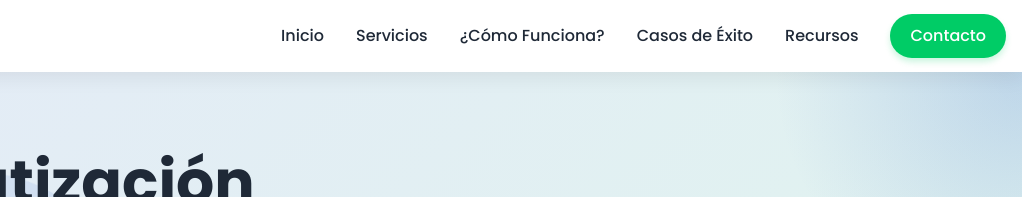
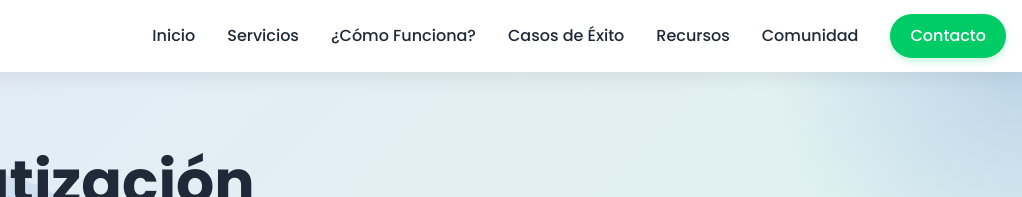
Before and after one commit to LAlejandroAvalos/AguaVivaPureza, a plain HTML site: page index.html in a window 1280 px wide. Shown: the top 197 px of the page, 258-1280 px from the left. Drawn offline with nearby package versions, Linux system fonts and the light colour scheme.

Commit message:
Actualización del menú móvil y mejoras ales

```diff
--- a/index.html
+++ b/index.html
@@ -580,6 +580,7 @@
                     <a href="#funcionamiento" class="text-gray-800 hover:text-green-600 transition font-medium">¿Cómo Funciona?</a>
                     <a href="#casos" class="text-gray-800 hover:text-green-600 transition font-medium">Casos de Éxito</a>
                     <a href="#blog" class="text-gray-800 hover:text-green-600 transition font-medium">Recursos</a>
+                    <a href="#comunidad" class="text-gray-800 hover:text-green-600 transition font-medium">Comunidad</a>
                     <a href="#contacto" class="btn-primary px-5 py-2.5 rounded-full font-medium">Contacto</a>
                 </div>
                 <div class="md:hidden">
@@ -601,6 +602,7 @@
         <a href="#funcionamiento" class="text-2xl font-medium text-gray-800 hover:text-green-600 transition mobile-menu-link">¿Cómo Funciona?</a>
         <a href="#casos" class="text-2xl font-medium text-gray-800 hover:text-green-600 transition mobile-menu-link">Casos de Éxito</a>
         <a href="#blog" class="text-2xl font-medium text-gray-800 hover:text-green-600 transition mobile-menu-link">Recursos</a>
+        <a href="#comunidad" class="text-2xl font-medium text-gray-800 hover:text-green-600 transition mobile-menu-link">Comunidad</a>
         <a href="#contacto" class="btn-primary px-6 py-3 rounded-full text-xl mobile-menu-link">Contacto</a>
     </div>
 
@@ -924,7 +926,7 @@
     </section>
 
         <!-- CTA Section -->
-        <section class="cta-section py-16 text-white">
+        <section id="comunidad" class="cta-section py-16 text-white">
         <div class="cta-pattern"></div>
         <div class="container mx-auto px-4 relative z-10">
             <div class="max-w-4xl mx-auto text-center">
```
